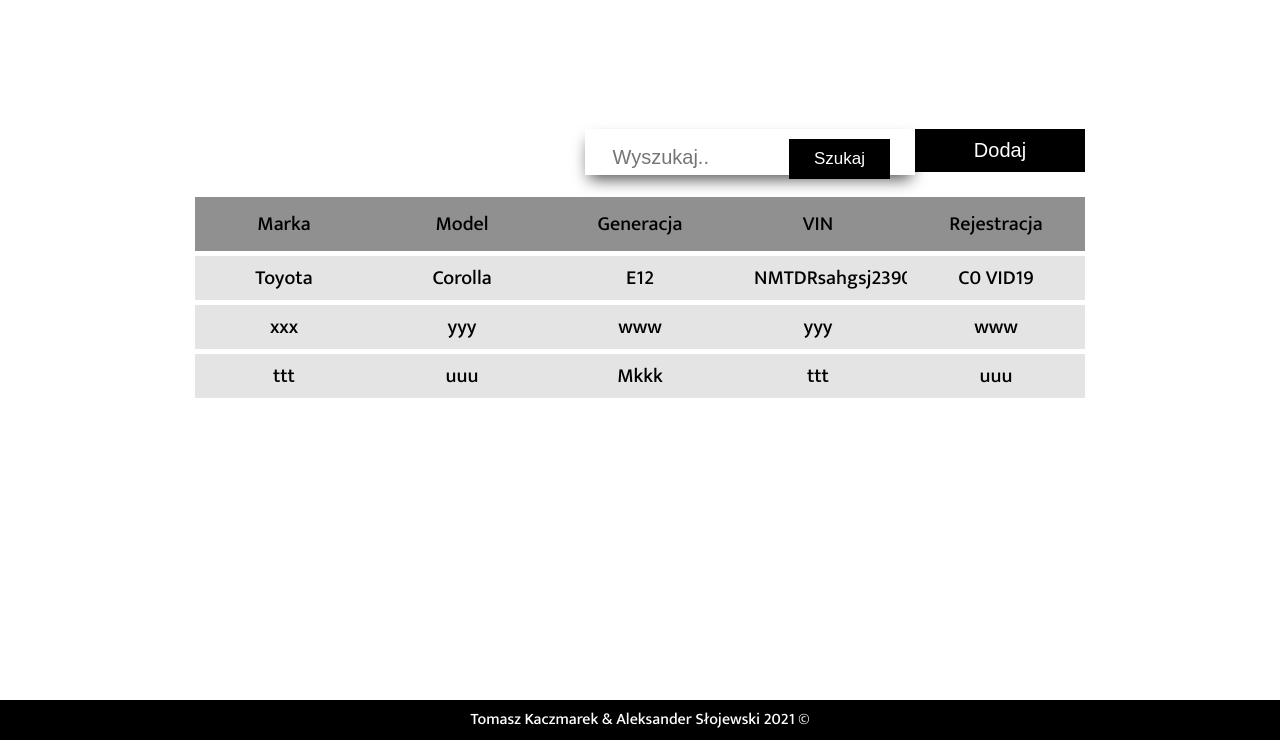
After one commit to Tomasz1026/AutoBook, a PHP site: page /php/cartable.html in a window 1280 px wide. The commit adds this page. Shown: the part 141-881 px from the top of the page. Run offline with PHP 8.4, Linux system fonts and the light colour scheme.

Commit message:
cartable`
kikiriki

```diff
--- /dev/null
+++ b/php/cartable.html
@@ -0,0 +1,70 @@
+<!DOCTYPE html>
+<html lang="pl">
+<head>
+    <meta charset="UTF-8">
+    <meta http-equiv="X-UA-Compatible" content="IE=edge">
+    <meta name="viewport" content="width=device-width, initial-scale=1.0">
+    <title>AutoBook - Samochody</title>
+    <link rel="stylesheet" href="../style/style.css">
+</head>
+<body style="background: white;">
+    <header>
+        <img id="logo" src="../img/logo.svg">
+        <span>AutoBook</span>
+    </header>
+    <div id="spacing"></div>
+    </br></br></br>
+
+    <div id="main" >
+
+
+
+    </br></br>
+
+
+    <div class="divTable">
+        <input type="button" value="Dodaj">
+        <div class="search-container">
+            <form action="/action_page.php">
+              <input type="text" placeholder="Wyszukaj.." name="search">
+              <button type="submit">Szukaj</button>
+            </form>
+        </div></br></br>
+        <div class="headRow">
+           <div class="divhCell" >Marka</div>
+           <div  class="divhCell">Model</div>
+           <div  class="divhCell">Generacja</div>
+           <div  class="divhCell">VIN</div>
+           <div  class="divhCell">Rejestracja</div>
+        </div>
+       <div class="divRow">
+           <div class="divCell">Toyota</div>
+           <div class="divCell">Corolla</div>
+           <div class="divCell">E12</div>
+           <div class="divCell">NMTDRsahgsj2390348</div>
+           <div class="divCell">C0 VID19</div>
+
+       </div>
+       <div class="divRow">
+           <div class="divCell">xxx</div>
+           <div class="divCell">yyy</div>
+           <div class="divCell">www</div>
+           <div class="divCell">yyy</div>
+           <div class="divCell">www</div>
+      </div>
+       <div class="divRow">
+           <div class="divCell">ttt</div>
+           <div class="divCell">uuu</div>
+           <div class="divCell">Mkkk</div>
+           <div class="divCell">ttt</div>
+           <div class="divCell">uuu</div>
+      </div>
+
+      </div>
+    </div>
+
+<footer>
+        <span>Tomasz Kaczmarek & Aleksander Słojewski 2021 &copy;</span>
+    </footer>
+</body>
+</html>
--- a/style/style.css
+++ b/style/style.css
@@ -162,3 +162,77 @@ footer{
         height: 600px;
     }
 }
+
+.divTable
+    {
+        display: block;
+        padding: 10px 25px;
+        font-size: 20px;
+        margin-right: 56vh;
+        text-align: center;
+        margin: auto;
+        display:  table;
+        width: auto;
+
+        border-spacing:5px;/*cellspacing:poor IE support for  this*/
+       /* border-collapse:separate;*/
+    }
+
+.divRow
+{
+
+       display:table-row;
+
+}
+.divhCell
+{
+    display: block;
+    width: 16vh;
+    padding: 10px 25px;
+    float: left;
+    display: table-column;
+    background-color:rgb(144, 144, 144);
+}
+
+.divCell
+{
+    width:16vh;
+    padding: 5px 25px;
+    float:left;/*fix for  buggy browsers*/
+    display:table-column;
+    background-color:rgb(228, 228, 228);
+}
+#add{
+    margin: auto;
+}
+input[type="button"]{
+    margin: auto;
+    background: black;
+    color: white;
+    border: none;
+    padding: 10px 25px;
+    font-size: 20px;
+    float: right;
+
+}
+.search-container form {
+    margin: auto;
+    height: 26px;
+    width: auto;
+    float: right;
+    padding: 10px 25px;
+  }
+
+  input[type=text] {
+    font-size: 20px;
+    border: none;
+
+  }
+
+  .search-container button {
+    background: black;
+    color: white;
+    border: none;
+    padding: 10px 25px;
+    font-size: 17px;
+  }
```
